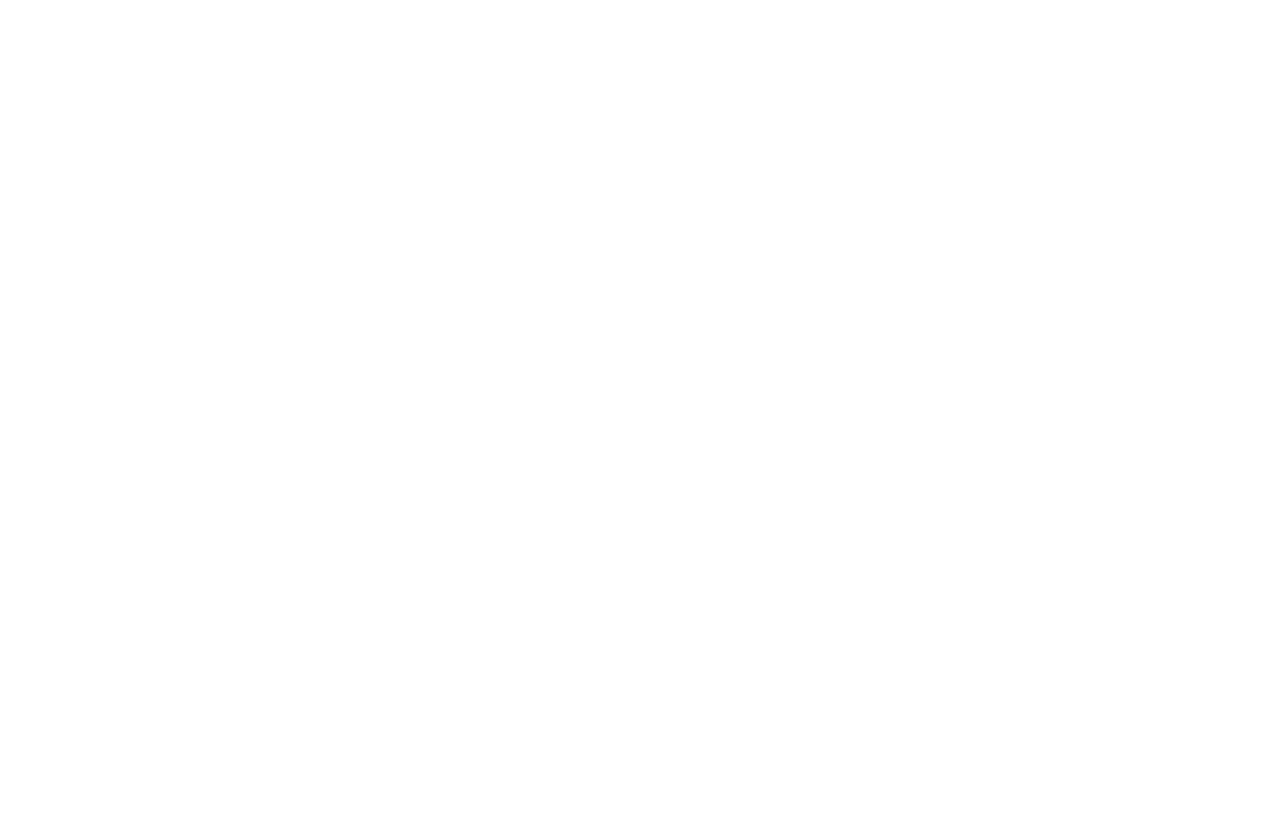
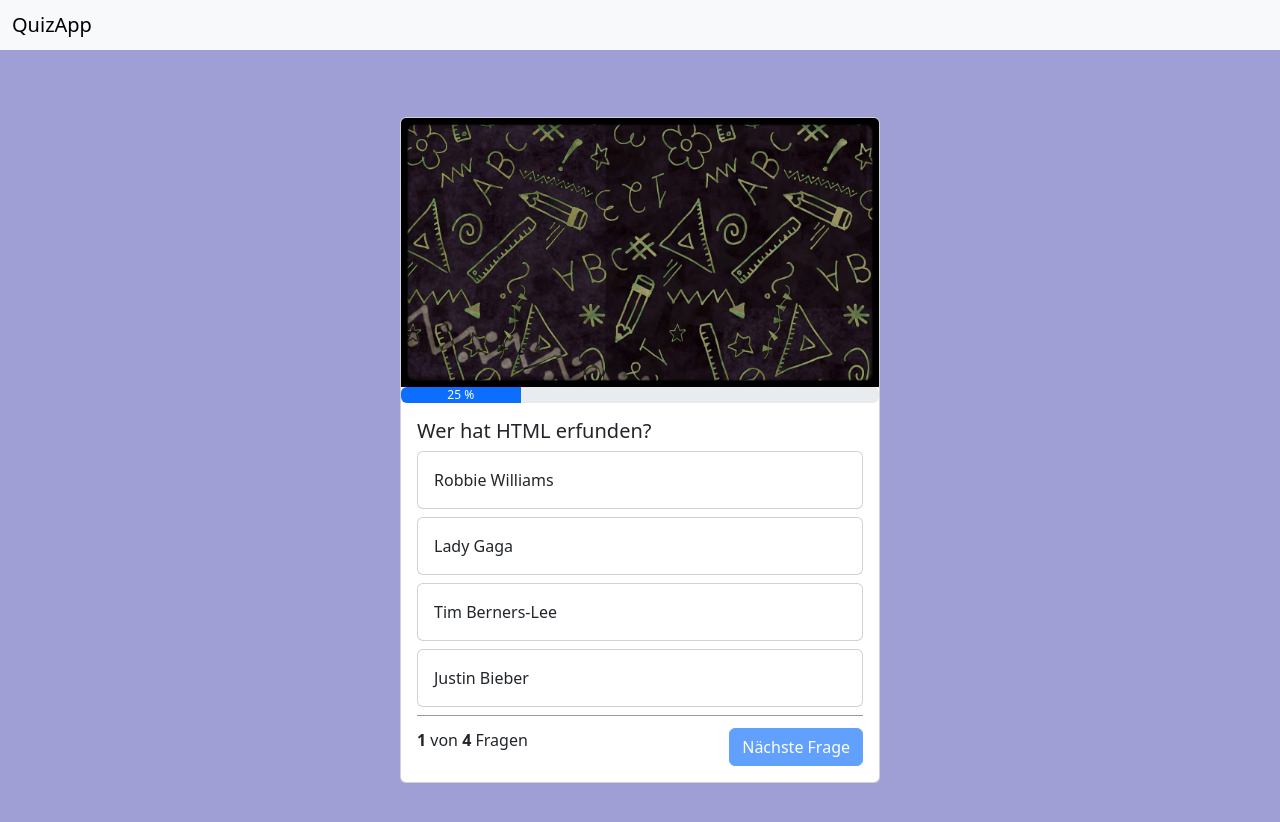
Before and after one commit to Evanna29/QuizApp, a plain HTML site: page index.html in a window 1280 px wide. Before the commit the page ends 800 px from the top, so only its background shows below. Drawn offline with nearby package versions, Linux system fonts and the light colour scheme.

Commit message:
Projekt finished

```diff
--- a/index.html
+++ b/index.html
@@ -5,7 +5,94 @@
     <meta name="viewport" content="width=device-width, initial-scale=1.0" />
     <title>Document</title>
     <link rel="stylesheet" href="./style.css" />
+    <link
+      href="https://cdn.jsdelivr.net/npm/bootstrap@5.3.3/dist/css/bootstrap.min.css"
+      rel="stylesheet"
+      integrity="sha384-QWTKZyjpPEjISv5WaRU9OFeRpok6YctnYmDr5pNlyT2bRjXh0JMhjY6hW+ALEwIH"
+      crossorigin="anonymous"
+    />
     <script src="script.js"></script>
   </head>
-  <body></body>
+  <body onload="init()">
+    <nav class="navbar bg-body-tertiary">
+      <div class="container-fluid">
+        <span class="navbar-brand mb-0 h1">QuizApp</span>
+      </div>
+    </nav>
+    <div class="container">
+      <div class="card quiz-card">
+        <img
+          src="./assets/img/pencil.jpg"
+          id="header-img"
+          class="card-img-top"
+          alt="..."
+        />
+        <div
+          class="progress"
+          role="progressbar"
+          aria-label="Example with label"
+          aria-valuenow="25"
+          aria-valuemin="0"
+          aria-valuemax="100"
+        >
+          <div id="progress-bar" class="progress-bar" style="width: 0%">
+            25%
+          </div>
+        </div>
+
+        <div class="card-body" id="end-screen" style="display: none">
+          <div class="text-center final-headline">Quiz beendet!</div>
+
+          <!-- <div>
+            <img class="width-100" src="./assets/img/win.png" alt="" />
+          </div> -->
+          <div class="text-center">
+            Du hast <b id="result">XXX</b> Fragen von
+            <b id="all-questions-result">XXX</b> richtig beantwortet.
+          </div>
+          <div class="button-row">
+            <button onclick="restartGame()" class="btn btn-primary">
+              Erneut Spielen
+            </button>
+          </div>
+        </div>
+
+        <div class="card-body" id="question-body">
+          <h5 class="card-title" id="question-text"></h5>
+
+          <div class="card quiz-answer-card mb-2" onclick="answer('answer_1')">
+            <div class="card-body" id="answer_1">Antwort</div>
+          </div>
+
+          <div class="card quiz-answer-card mb-2" onclick="answer('answer_2')">
+            <div class="card-body" id="answer_2">Antwort</div>
+          </div>
+
+          <div class="card mb-2 quiz-answer-card" onclick="answer('answer_3')">
+            <div class="card-body" id="answer_3">Antwort</div>
+          </div>
+
+          <div class="card quiz-answer-card mb-2" onclick="answer('answer_4')">
+            <div class="card-body" id="answer_4">Antwort</div>
+          </div>
+
+          <div class="question-footer">
+            <span>
+              <b id="selected-question">1</b> von
+              <b id="all-questions">5</b> Fragen
+            </span>
+
+            <button
+              onclick="nextQuestion()"
+              class="btn btn-primary"
+              id="next-btn"
+              disabled
+            >
+              Nächste Frage
+            </button>
+          </div>
+        </div>
+      </div>
+    </div>
+  </body>
 </html>
--- a/script.js
+++ b/script.js
@@ -0,0 +1,203 @@
+let questions = [
+    {
+        "question":"Wer hat HTML erfunden?",
+        "answer_1":"Robbie Williams",
+        "answer_2":"Lady Gaga",
+        "answer_3":"Tim Berners-Lee",
+        "answer_4":"Justin Bieber",
+        "right_answer":3
+    },
+    {
+        "question":"Was bedeutet das HTML Tag &lt;a&gt;?",
+        "answer_1":"Text Fett",
+        "answer_2":"LContainer",
+        "answer_3":"Ein Link",
+        "answer_4":"Kursiv",
+        "right_answer":3
+    },
+    {
+        "question":"Wie bindet man eine Website in eine Website ein?",
+        "answer_1":"&lt;iframe&gt;, &lt;frame&gt;, and &lt;frameset&gt;",
+        "answer_2":"&lt;iframe&gt;",
+        "answer_3":"&lt;frame&gt;",
+        "answer_4":"&lt;frameset&gt;",
+        "right_answer":2
+    },
+    {
+        "question":"Wie definiert man in JavaScript eine Variable?",
+        "answer_1":"let 100 = rate;",
+        "answer_2":"100= let rate;",
+        "answer_3":"rate = 100;",
+        "answer_4":"let rate = 100;",
+        "right_answer":4
+    }
+];
+
+
+
+
+// when the pade loads
+function init() {
+    // we get the number of all questions
+    document.getElementById("all-questions").innerHTML = questions.length;
+    // show the first question
+    showQuestion();
+
+}
+
+function showQuestion(){
+    //when the current question number is equal to the maximum amount of questions
+    if(gameIsOver()){
+        showEndScreen();
+    }
+    //when we did not reach the last question
+    else {
+        updateProgressBar();
+        updateToNextQuestion();
+    }
+}
+
+let currentQuestion = 0;
+let correctAnswerCounter = 0;
+let AUDIO_SUCCESS = new Audio('./assets/audio/success.mp3');
+let AUDIO_FAIL = new Audio('./assets/audio/wrong.mp3');
+
+//when the current question number is equal to the maximum amount of questions
+function gameIsOver(){
+    return currentQuestion >= questions.length;
+}
+
+//when we answered all the question
+function showEndScreen(){
+    // we wrote "display:none" originally to the section which shows the end screen, we remove that
+    document.getElementById("end-screen").style = "";
+    //we put "display:none" to the section of main question card to make that disappear
+    document.getElementById("question-body").style = "display:none";
+    //maximal number of questions
+    document.getElementById("all-questions-result").innerHTML = questions.length;
+    //the amount of question which was correctly answered
+    document.getElementById("result").innerHTML = correctAnswerCounter;
+    //we change the picture from main picture to the endscreen picture
+    document.getElementById("header-img").src = "./assets/img/win.png"
+}
+
+//linked from bootstrap
+function updateProgressBar(){
+    //we divide the actual question number with the maximal number of questions - we needed to add 1 to current question as it was 0
+    let percent = (currentQuestion+1) / questions.length;
+    //to get the exact percentage, we need to multiply by 100 and then to round it, not to get decimal numbers
+    percent = Math.round(percent * 100);
+    //the percentage number should be written in the progress bar
+    document.getElementById("progress-bar").innerHTML = `${percent} %`;
+    //the bootstrap bar width should be changed according to the percentage
+    document.getElementById("progress-bar").style.width = `${percent}%`;
+}
+
+
+function updateToNextQuestion(){
+
+    let question = questions[currentQuestion];
+    //we write here the question here, reaching the question part from the object
+    document.getElementById("question-text").innerHTML = question["question"];
+    //we grab each answers and list them
+    document.getElementById("answer_1").innerHTML = question["answer_1"]
+    document.getElementById("answer_2").innerHTML = question["answer_2"]
+    document.getElementById("answer_3").innerHTML = question["answer_3"]
+    document.getElementById("answer_4").innerHTML = question["answer_4"];
+    //it show at which question we are at the moment
+    document.getElementById("selected-question").innerHTML = currentQuestion + 1;
+}
+
+
+
+function answer(selection){
+    //as it is an array with more object inside, one question should be highlighted, currentQuestion starts at 0, which contains the whole object
+    let question = questions[currentQuestion];
+    //selection is the parameter, which is given the answer id (answer_1, answer_2) as an argument, when this function is called
+    //we save the last character (the number) of selection, into a variable (it will be only a number)
+    let selectedQuestionNum = selection.slice(-1)
+    //as the right answer is a number, we create the id of the answer from that number adding the string "answer_"
+    let idOfRightAnswer = `answer_${question["right_answer"]}`;
+    //if the chosen answer number is the same as the right answer number
+    if(rightAnswerSelected(selectedQuestionNum, question)){
+        //we change the background-color of the parent element to green
+        document.getElementById(selection).parentNode.classList.add("bg-success");
+        //we keep adding 1 to the counter if it is the correct answer
+        correctAnswerCounter++;
+        //we play the audio success
+        AUDIO_SUCCESS.play();
+
+    }
+    else {
+        //we change the background-color of the parent element to red
+        document.getElementById(selection).parentNode.classList.add("bg-danger")
+        //but we also show the correct answer with green
+        document.getElementById(idOfRightAnswer).parentNode.classList.add("bg-success");
+        //we play audio fail
+        AUDIO_FAIL.play();
+
+    }
+    //when an answer is clicked, the button should be enabled - originally in html it is disabled
+    document.getElementById("next-btn").disabled = false;
+}
+
+    //if the chosen answer number is the same as the right answer number
+function rightAnswerSelected(selectedQuestionNum, question){
+    return selectedQuestionNum == question["right_answer"];
+}
+
+
+
+function nextQuestion(){
+    //we increase the question number
+    currentQuestion++; // von 0 auf 1
+    //show the next question or endscreen if it was the last one
+    showQuestion();
+    //we should again disable the next button
+    document.getElementById("next-btn").disabled = true;
+    //we set back the background-colors of the buttons
+    resetAnswerButtons();
+    // changeQuestionNr();
+
+}
+
+//we remove the background-colors from the buttons for the next question
+function resetAnswerButtons(){
+//we remove the class not from the actual element, but from its parent element
+    document.getElementById('answer_1').parentNode.classList.remove("bg-danger")
+    document.getElementById('answer_2').parentNode.classList.remove("bg-danger")
+    document.getElementById('answer_3').parentNode.classList.remove("bg-danger")
+    document.getElementById('answer_4').parentNode.classList.remove("bg-danger")
+
+    document.getElementById('answer_1').parentNode.classList.remove("bg-success")
+    document.getElementById('answer_2').parentNode.classList.remove("bg-success")
+    document.getElementById('answer_3').parentNode.classList.remove("bg-success")
+    document.getElementById('answer_4').parentNode.classList.remove("bg-success")
+}
+
+function restartGame(){
+    //we change back the header image
+    document.getElementById("header-img").src = "./assets/img/pencil.jpg";
+    //we remove the endscreen
+    document.getElementById("end-screen").style = "display:none"; //Endscreen ausblenden
+    //we make the question body again appear
+    document.getElementById("question-body").style = ""; // questionBody wieder anzeigen
+    //we set back evertyhing to 0
+    correctAnswerCounter = 0;
+    currentQuestion = 0;
+// we start again from showing the fisrt question
+    init();
+}
+
+//My solution:
+
+// in index.html id gegeben zu quiz-answer_card classElement : answer_1_card, answer-2_card usw...
+// function answer(selection){
+//     let rightAnswerNr=questions[currentQuestion]["right_answer"];
+//     if(selection === `answer_${rightAnswerNr}`) {
+//         document.getElementById(`${selection}_card`).classList.add("green-bg");
+//     }
+//     else {
+//         document.getElementById(`${selection}_card`).classList.add("red-bg");
+//     }
+// }
--- a/style.css
+++ b/style.css
@@ -0,0 +1,51 @@
+body {
+  background-color: rgb(159, 159, 213) !important;
+}
+.container {
+  background-color: rgb(159, 159, 213) !important;
+  min-height: 100vh;
+  display: flex;
+  justify-content: center;
+  align-items: center;
+}
+
+.question-footer {
+  display: flex;
+  justify-content: space-between;
+  border-top: 1px solid rgba(0, 0, 0, 0.4);
+  padding-top: 12px;
+}
+
+.quiz-card {
+  width: 30rem;
+}
+
+.quiz-answer-card:hover {
+  background-color: rgba(0, 0, 0, 0.05);
+  cursor: pointer;
+}
+
+
+.bg-success,
+.bg-danger {
+  color: white !important;
+}
+
+.width-100 {
+  width: 100%;
+}
+
+.text-center {
+  text-align: center;
+}
+
+.final-headline {
+  font-size: 38px;
+  margin-bottom: 32px;
+}
+
+.button-row {
+  display: flex;
+  justify-content: center;
+  margin-top: 24px;
+}
```
Also changed, not shown: assets/img/pencil.jpg (added), assets/img/win.png (added), 2 other files.
